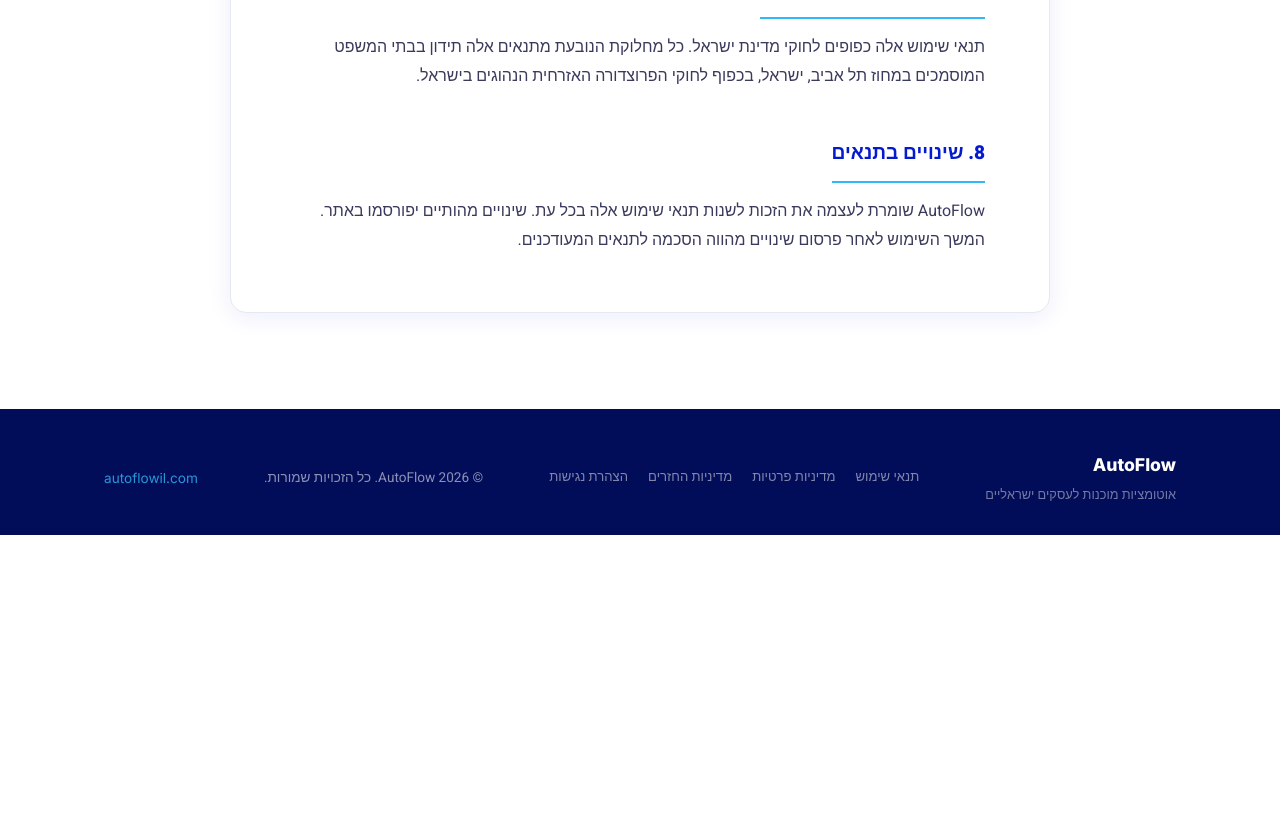
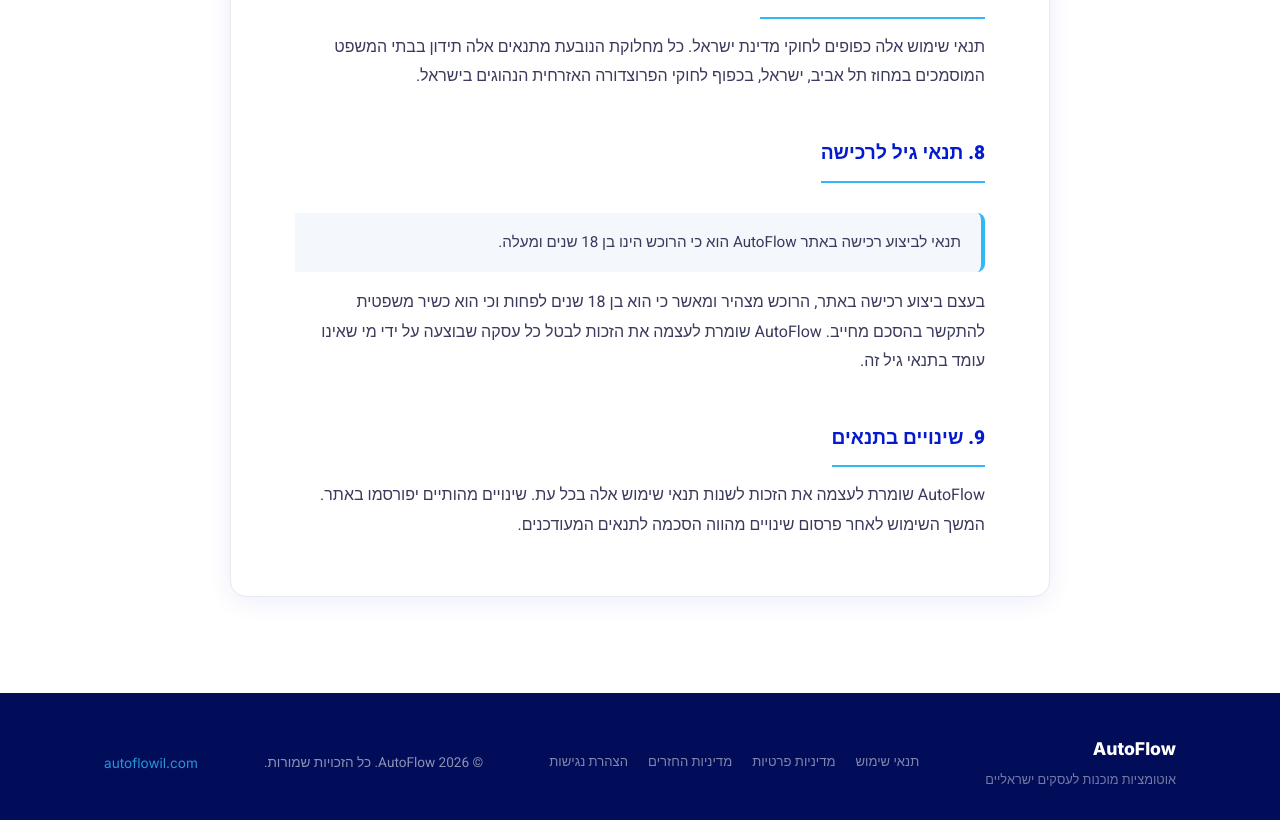
Before and after one commit to orishemesh/AutoFlow, a Next.js app: page /terms in a window 1280 px wide. Shown: the part 2360-3180 px from the top of the page. Before the commit the page ends 2895 px from the top, so only its background shows below. Built offline with nearby package versions, Linux system fonts and the light colour scheme.

Commit message:
Update page.tsx
feat: add 18+ age requirement to terms page

```diff
--- a/src/app/terms/page.tsx
+++ b/src/app/terms/page.tsx
@@ -146,7 +146,21 @@
               </div>
 
               <div className="legal-section">
-                <h2>8. שינויים בתנאים</h2>
+                <h2>8. תנאי גיל לרכישה</h2>
+                <div className="legal-highlight">
+                  תנאי לביצוע רכישה באתר AutoFlow הוא כי הרוכש הינו בן 18 שנים
+                  ומעלה.
+                </div>
+                <p>
+                  בעצם ביצוע רכישה באתר, הרוכש מצהיר ומאשר כי הוא בן 18 שנים
+                  לפחות וכי הוא כשיר משפטית להתקשר בהסכם מחייב. AutoFlow שומרת
+                  לעצמה את הזכות לבטל כל עסקה שבוצעה על ידי מי שאינו עומד בתנאי
+                  גיל זה.
+                </p>
+              </div>
+
+              <div className="legal-section">
+                <h2>9. שינויים בתנאים</h2>
                 <p>
                   AutoFlow שומרת לעצמה את הזכות לשנות תנאי שימוש אלה בכל עת.
                   שינויים מהותיים יפורסמו באתר. המשך השימוש לאחר פרסום שינויים
```
